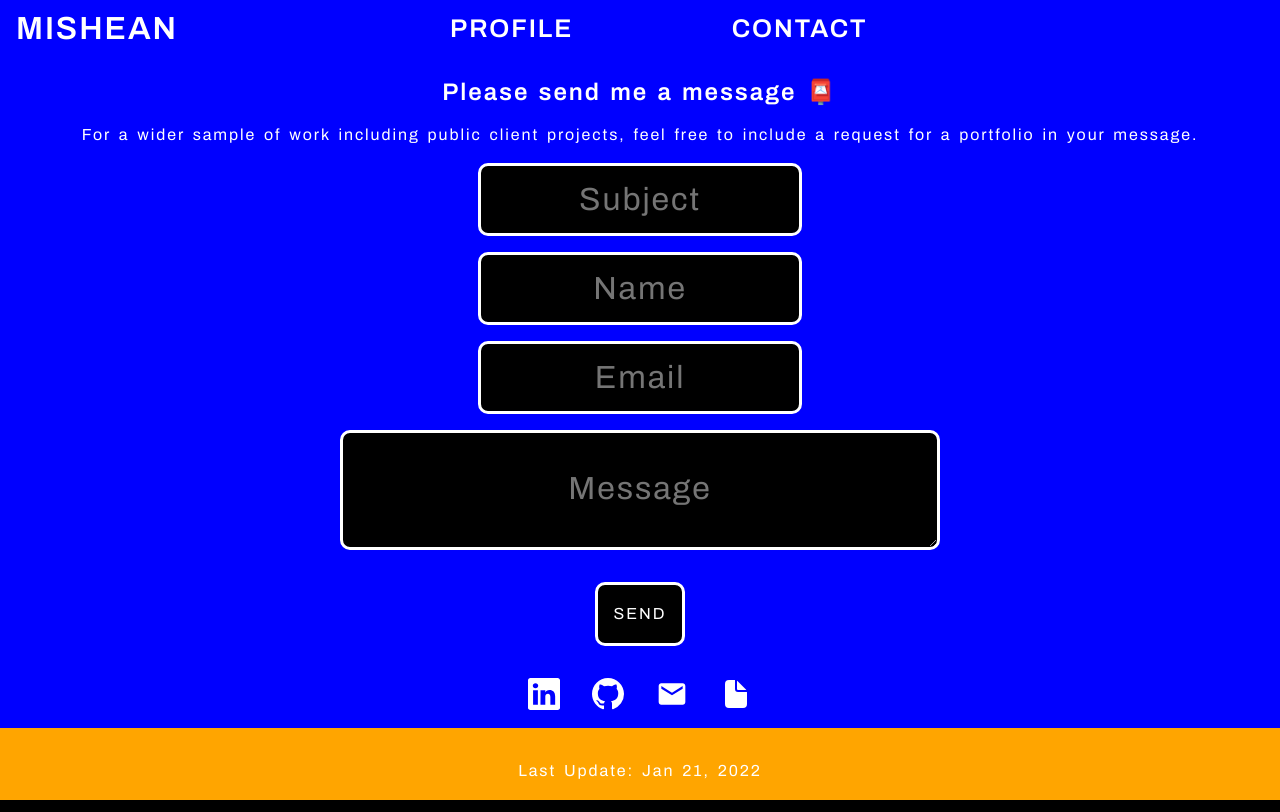
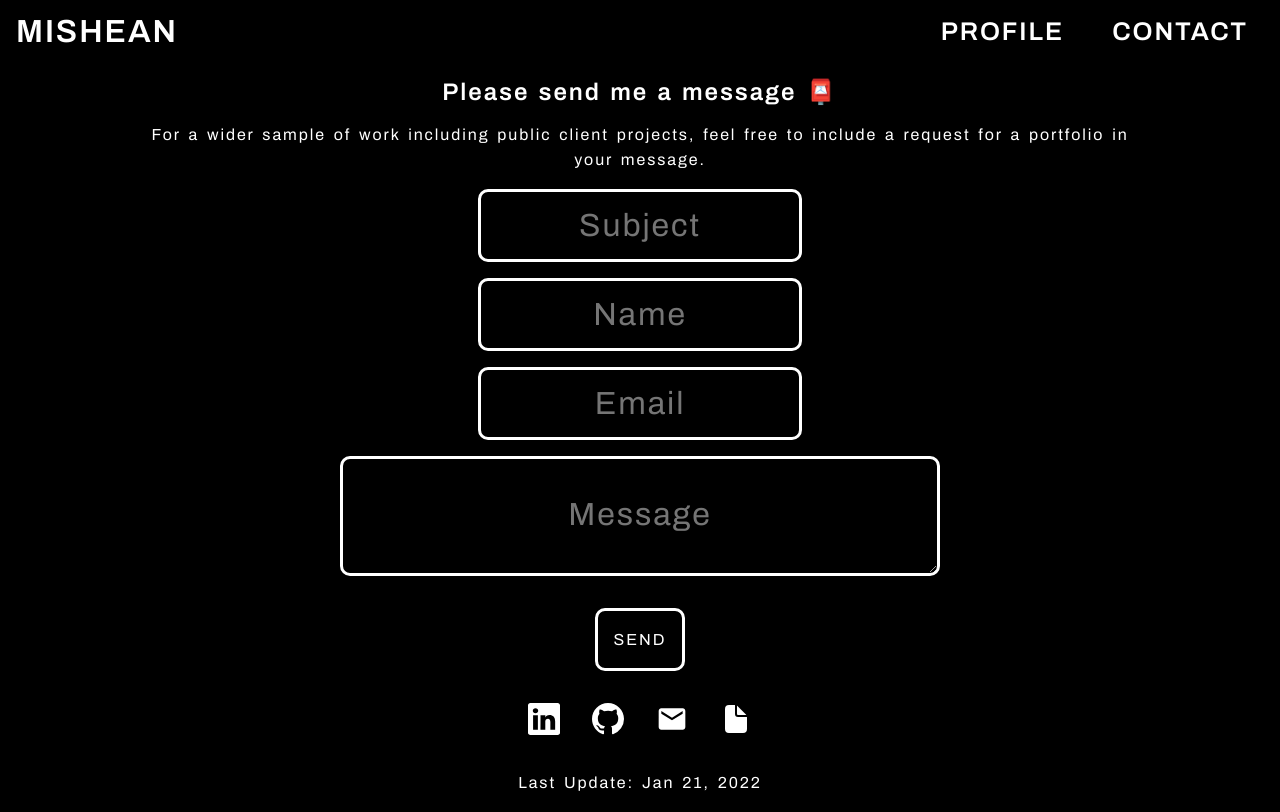
Before and after one commit to mishean/portfolio, a React (Create React App) app: page /contact in a window 1280 px wide. Built offline with nearby package versions, Linux system fonts and the light colour scheme.

Commit message:
fixed padding anfd drop down

```diff
--- a/src/Contact.css
+++ b/src/Contact.css
@@ -3,18 +3,21 @@
     display: flex;
     flex-direction: column;
     height: 100vh;
-    background-color: orange;
-    color: white;
 }
 
 .h2-element {
-    margin: 0;
-    padding: 0;
+    padding: 0 1rem 1rem 1rem;
+    margin-bottom: 0;
+    margin-top: 0;
+}
+
+.new-p{
+    max-width: 80%;
+    text-align: center;
+    margin: 0 auto;
 }
 .contact-body {
        padding-top: 5rem;
-       background-color: blue;
-
 }
 
 form {
@@ -25,14 +28,22 @@ form {
     align-items: center;
 }
 
+.text {
+    width: 100%;
+    display: flex;
+    flex-direction: column;
+    padding-bottom: 1rem;;
 
+}
 
 h2 {
     text-align: center;
+    color: white;
 }
 
 p {
     text-align: center;
+    color: white;
 }
 
 .media-link {
@@ -42,6 +53,9 @@ p {
     align-items: center;
     padding: 0px;
     margin: 0;
+    background: ;
+    min-width: 80%;
+    flex-wrap: wrap;
 }
 
 
@@ -50,7 +64,7 @@ p {
     color: white;
     font-size: 2rem;
     transition: 0.3s ease-in-out;
-
+    max-width: 100%;
 }
 
 .link:hover {
--- a/src/Header.css
+++ b/src/Header.css
@@ -16,7 +16,9 @@ nav {
      font-family: 'Archivo',
      sans-serif;
      font-weight: 600;
+     height: 4rem;
 }
+
 
 .nav-2 {
      backdrop-filter: blur(5px);
@@ -41,11 +43,8 @@ nav {
 }
 
 .nav-item {
-     display: grid;
-     grid-template-columns: repeat(5, auto);
-     grid-gap: 10px;
+     display: flex;
      text-align: center;
-     width: 70vw;
 }
 
 .menu-icon {
@@ -53,6 +52,7 @@ nav {
      color: white;
      display: none;
      position: relative;
+     padding: 1rem;
 }
 
 @media screen and (max-width: 960px){
@@ -61,17 +61,25 @@ nav {
           flex-direction: column;
           width: 100%;
           position: absolute;
-          top: 3rem;
+          top: 4rem;
           left: -100%;
           transition: 0.5s;
+          backdrop-filter: blur(10px);
+
+     }
+
+     .item {
+          margin-right: 0;
      }
 
      .nav-item.active {
           left: 0;
-           transition: 0.5s;
+          transition: 0.5s;
           z-index: 1;
            -webkit-backdrop-filter: blur(10px);
            backdrop-filter: blur(10px);
+           position: fixed;
+           width: 100%;
      }
 
      .links {
--- a/src/Header.jsx
+++ b/src/Header.jsx
@@ -26,8 +26,9 @@ function Header() {
         }
     }, [])
 
+
   return (
-    <div>
+    <div >
         <nav className={show ? 'nav nav-2' : 'nav'}>
         <Link className='logo' to="/"> MISHEAN </Link>
 
--- a/src/Intro.css
+++ b/src/Intro.css
@@ -13,6 +13,7 @@
 .intro-p {
     margin-top: 0;
     margin-bottom: 2rem;
+    padding: 0 1rem;
 
 }
 
@@ -39,7 +40,6 @@ ul {
 .image {
     margin: 0;
     padding:0;
-    background-color: red;
 }
 
 ul {
--- a/src/contact.jsx
+++ b/src/contact.jsx
@@ -59,9 +59,9 @@ export const ContactUs = () => {
   return (
     <div className='outtermost'>
       <div className='contact-body'>
-      <div>
+      <div className='text'>
         <h2 className='h2-element'>Please send me a message 📮</h2>
-          <p>
+          <p className='new-p'>
                 For a wider sample of work including public client projects, feel free to include a request for a portfolio in your message.
           </p>
       </div>
@@ -85,7 +85,7 @@ export const ContactUs = () => {
           <a href={pdf} target="_blank" rel="noreferrer" className='link'><IoDocument/></a>
 
       </div>
-    </div>
+      </div>
 
       <Footer/>
 
```
